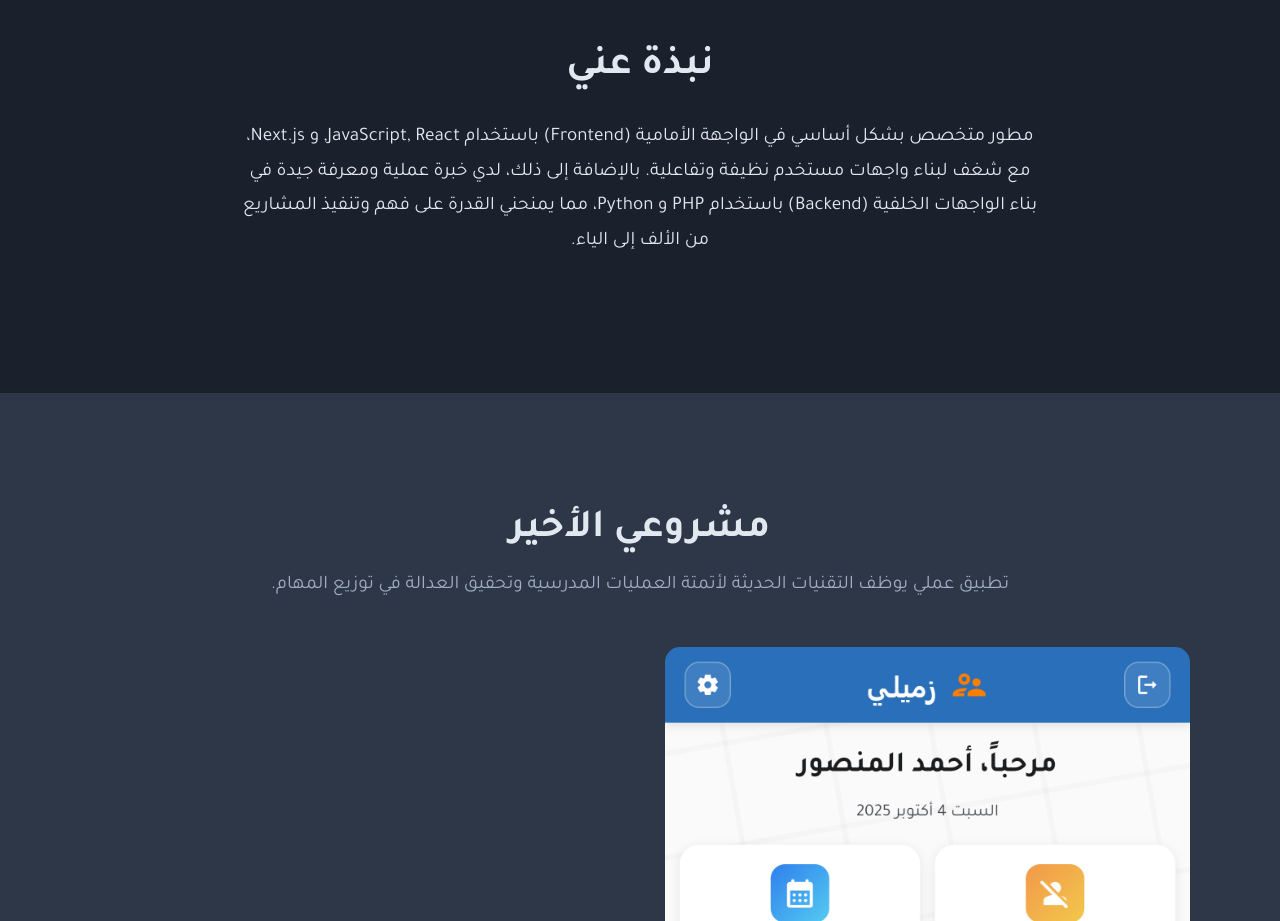
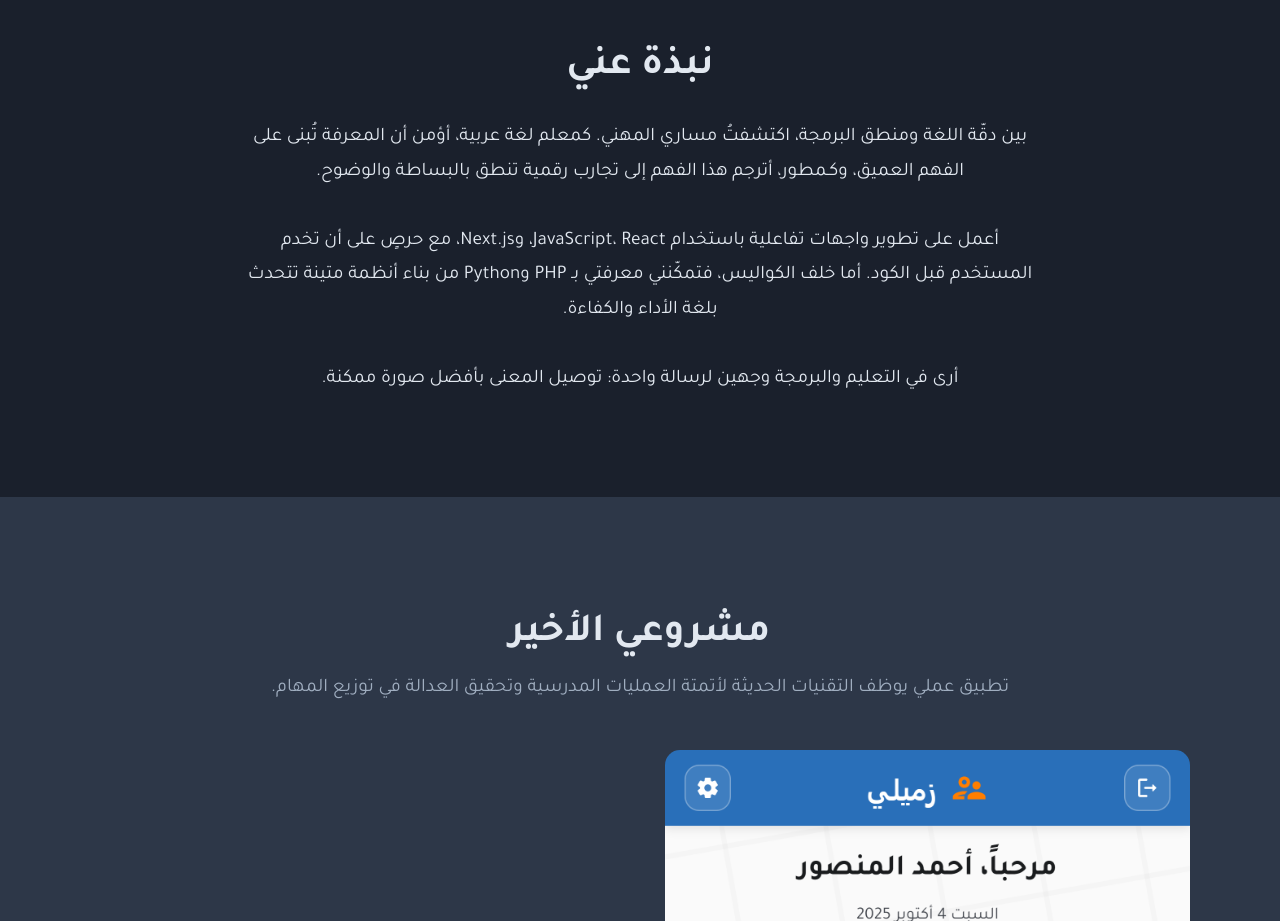
Before and after one commit to ahmedalmnsour/ahmed-almnsour-dev, a Next.js app: page / in a window 1280 px wide. Shown: the part 940-1861 px from the top of the page. Built offline with nearby package versions, Linux system fonts and the light colour scheme.

Commit message:
تحديث قسم النبذة الشخصية

```diff
--- a/components/AboutSection.js
+++ b/components/AboutSection.js
@@ -7,8 +7,11 @@ export default function AboutSection() {
       <div className={styles.maxWidthWrapper}>
         <h2 className={styles.sectionTitle}>نبذة عني</h2>
         <p className={styles.aboutText}>
-         مطور متخصص بشكل أساسي في الواجهة الأمامية (Frontend) باستخدام JavaScript, React, و Next.js، مع شغف لبناء واجهات مستخدم نظيفة وتفاعلية. بالإضافة إلى ذلك، لدي خبرة عملية ومعرفة جيدة في بناء الواجهات الخلفية (Backend) باستخدام PHP و Python، مما يمنحني القدرة على فهم وتنفيذ المشاريع من الألف إلى الياء.
+          بين دقّة اللغة ومنطق البرمجة، اكتشفتُ مساري المهني. كمعلم لغة عربية، أؤمن أن المعرفة تُبنى على الفهم العميق، وكـمطور، أترجم هذا الفهم إلى تجارب رقمية تنطق بالبساطة والوضوح.
           <br /><br />
+          أعمل على تطوير واجهات تفاعلية باستخدام JavaScript، React، وNext.js، مع حرصٍ على أن تخدم المستخدم قبل الكود. أما خلف الكواليس، فتمكّنني معرفتي بـ PHP وPython من بناء أنظمة متينة تتحدث بلغة الأداء والكفاءة.
+          <br /><br />
+          أرى في التعليم والبرمجة وجهين لرسالة واحدة: توصيل المعنى بأفضل صورة ممكنة.
         </p>
       </div>
     </section>
```
